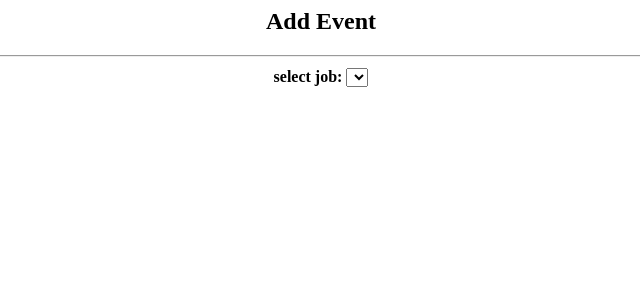
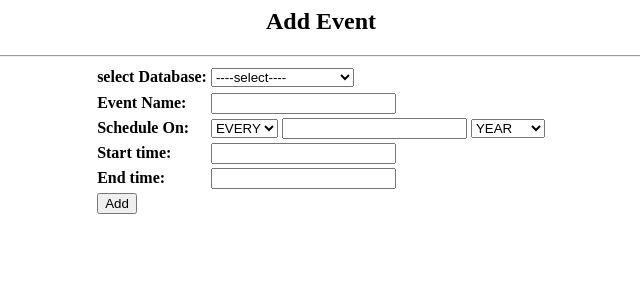
Before and after one commit to rohinijadhav/scheduler, a PHP site: page /add_event.php in a window 1280 px wide. Shown: the top 300 px of the page, without its empty margins (319-959 px from the left). Run offline with PHP 8.4, Linux system fonts and the light colour scheme; lists and menus that the app fills with data are empty; some libraries are stand-ins or nearby versions.

Commit message:
Update add_event.php
create event on user define time

```diff
--- a/add_event.php
+++ b/add_event.php
@@ -1,32 +1,97 @@
 <html>
 <head>
 	<title>Add Event</title>
+	<script type="text/javascript" src="js/jquery-1.8.0.min.js"></script>
+	<script type="text/javascript">
+	$=jquery;
+	function change(db)
+	{
+		 $.getJSON("listbox.php",{dbname:db}, function(result){ $("#box").html(result.output)});
+	}
+	</script>
 </head>
 <body>
 <?php
 
-	$con = mysqli_connect("localhost", "root", "root", "scheduler");
+	$con = mysqli_connect("localhost", "root", "root", "scheduler") or die("Error in Connection:".mysqli_error($con));
 
-	$sql= "show procedure status";
+	$sql_db = "show databases";
 
-	$result = mysqli_query($con,$sql);
+	$result_db = mysqli_query($con,$sql_db) or die("Error in query:".mysqli_error($con));
 ?>
 	<h2 align="center">Add Event</h2><hr>
+	<form action="#" method="POST">
+	<table align = "center">
+	<tr>
+			<td><b>select Database:</b></td>
+			<td>
+			<select name="dbname" onchange="change(this.value);">
+			<option value="0" selected>----select----</option>
+<?php
+			while($row = mysqli_fetch_array($result_db))
+			{
+				echo "<option value = '".$row['Database']."'>".$row['Database']."</option>";
+			}
+?>			</select>
+		<tr id="box">
+		</tr>
+		<tr><td><b>Event Name:</b></td>
+			<td><input type="text" name="ename"></td>
+		</tr>
+		<tr><td><b>Schedule On:</b></td>
+			<td><select name="schedule">
+				<option value="EVERY">EVERY</option>
+				<option value="AT">AT</option>
+				</select>
+			<input type ="text" name="num"> </td>
+			<td><select name="interval">
+					<option value="YEAR">YEAR</option>
+					<option value="MONTH">MONTH</option>
+					<option value="DAY">DAY</option>
+					<option value="HOUR">HOUR</option>
+					<option value="MINUTE">MINUTE</option>
+					<option value="WEEK">WEEK</option>
+				</select></td>
+		</tr>
+		<tr>
+			<td><b>Start time:</b></td>
+			<td><input type="text" name="start"></td>
+		</tr>
+		<tr>
+			<td><b>End time:</b></td>
+			<td><input type="text" name="end"></td>
+		</tr>
 
-	<table align = "center">
-			<tr><td><b>select job:</b></td>
-			<td><select name="jobname">
-
-<?php
-			while($row = mysqli_fetch_array($result))
+		<tr>
+			<td><input type="submit" name="submit" value="Add"></td>
+		</tr>
+	</table>
+</form>
+<?php if(isset($_POST['submit']))
+	{
+		if($_POST['schedule']=='EVERY')
+		{
+			if(($_POST['start'] != NULL) AND ($_POST['end'] != NULL))
 			{
-				echo "<option value = '".$row['Name']."'>".$row['Name']."</option>";
+				$sql = "CREATE EVENT IF NOT EXISTS $_POST[ename] ON SCHEDULE $_POST[schedule] $_POST[num] $_POST[interval] STARTS '$_POST[start]' ENDS '$_POST[end]' DO CALL $_POST[dbname].$_POST[jobname]";
+			}
+			elseif (($_POST['start'] != NULL) AND ($_POST['end'] == NULL))
+			{
+				$sql = "CREATE EVENT IF NOT EXISTS $_POST[ename] ON SCHEDULE $_POST[schedule] $_POST[num] $_POST[interval] STARTS '$_POST[start]' DO CALL $_POST[dbname].$_POST[jobname]";
+			}
+			else
+			{
+				$sql = "CREATE EVENT IF NOT EXISTS $_POST[ename] ON SCHEDULE $_POST[schedule] $_POST[num] $_POST[interval] DO CALL $_POST[dbname].$_POST[jobname]";
 			}
 
+		}
+		else
+		{
+			$sql = "CREATE EVENT IF NOT EXISTS $_POST[ename] ON SCHEDULE $_POST[schedule] '$_POST[start]' DO CALL $_POST[dbname].$_POST[jobname]";
+		}
+		mysqli_query($con,$sql) or die("error:".mysqli_error());
+		//header('Location: index.php');
+	}
 ?>
-		</select>
-		</td>
-		</tr>
-	</table>
-</body>
+	</body>
 </html>
```
